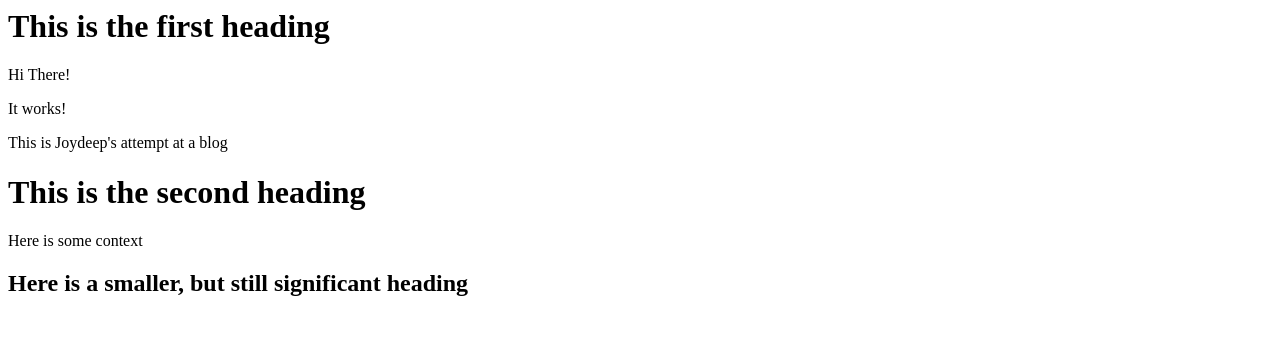
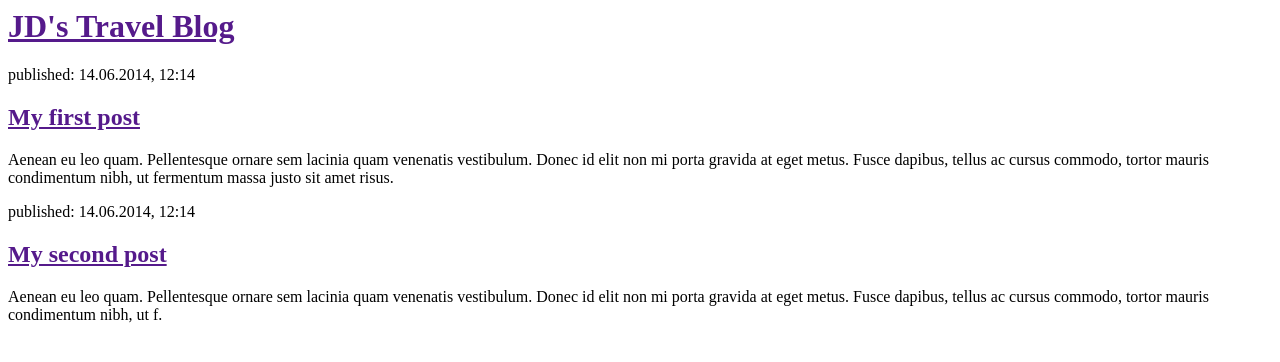
Before and after one commit to jgangul2/djangoProjects, a Django app: page / in a window 1280 px wide. Shown: the top 362 px of the page. Run offline with Django 3.2, Linux system fonts and the light colour scheme.

Commit message:
Modified HTML template

```diff
--- a/blog/templates/blog/post_list.html
+++ b/blog/templates/blog/post_list.html
@@ -1,15 +1,22 @@
 <html>
-	<head>
-		<TITLE>JD's Blog</TITLE>
-	</head>
+    <head>
+        <title>JD's Travel Blog</title>
+    </head>
+    <body>
+        <div>
+            <h1><a href="">JD's Travel Blog</a></h1>
+        </div>
 
-	<body>
-		<h1>This is the first heading</h1>
-		<p>Hi There!</p>
-		<p>It works!</p>
-		<p>This is Joydeep's attempt at a blog</p>
-		<h1>This is the second heading</h1>
-		<p>Here is some context</p>
-		<h2>Here is a smaller, but still significant heading</h2>
-	</body>
+        <div>
+            <p>published: 14.06.2014, 12:14</p>
+            <h2><a href="">My first post</a></h2>
+            <p>Aenean eu leo quam. Pellentesque ornare sem lacinia quam venenatis vestibulum. Donec id elit non mi porta gravida at eget metus. Fusce dapibus, tellus ac cursus commodo, tortor mauris condimentum nibh, ut fermentum massa justo sit amet risus.</p>
+        </div>
+
+        <div>
+            <p>published: 14.06.2014, 12:14</p>
+            <h2><a href="">My second post</a></h2>
+            <p>Aenean eu leo quam. Pellentesque ornare sem lacinia quam venenatis vestibulum. Donec id elit non mi porta gravida at eget metus. Fusce dapibus, tellus ac cursus commodo, tortor mauris condimentum nibh, ut f.</p>
+        </div>
+    </body>
 </html>
```
